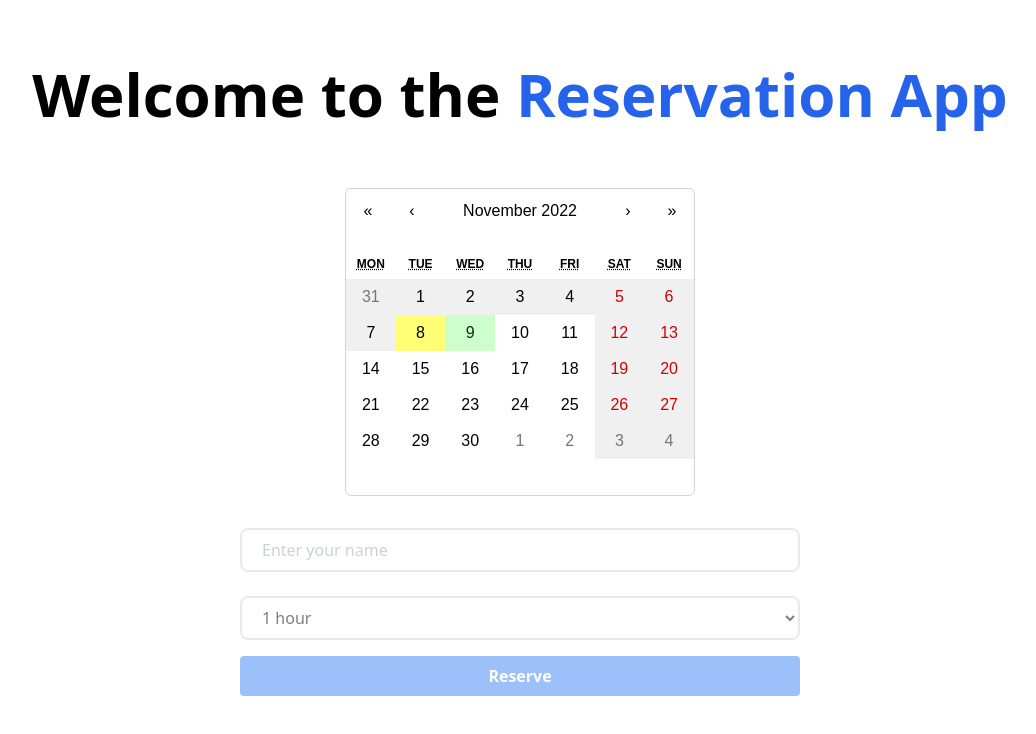
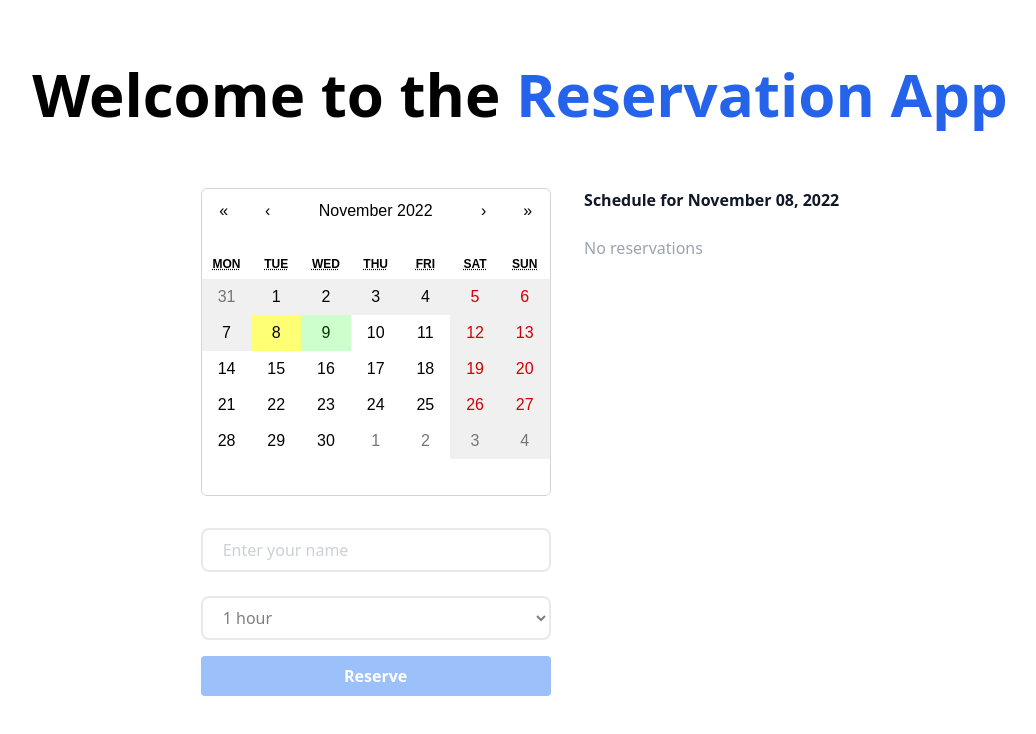
Before and after one commit to erfanansari/reservation-app, a Next.js app: page / in a window 1280 px wide. Shown: the top 734 px of the page, without its empty margins (120-1156 px from the left). Built offline with nearby package versions, Linux system fonts and the light colour scheme.

Commit message:
refactor: redesign UI

```diff
--- a/next.config.js
+++ b/next.config.js
@@ -1,4 +1,7 @@
 /** @type {import('next').NextConfig} */
 module.exports = {
   reactStrictMode: true,
+  images: {
+    domains: ['randomuser.me'],
+  },
 }
--- a/pages/index.tsx
+++ b/pages/index.tsx
@@ -11,7 +11,9 @@ import {
   isToday,
   startOfDay,
   startOfToday,
+  sub,
 } from 'date-fns'
+import Image from 'next/image'
 
 type Duration = '1' | '2' | '3' | '4' | '5' | '6' | '7' | '8' | 'next workday'
 
@@ -29,7 +31,6 @@ const Home: NextPage = () => {
   const [selectedDate, setSelectedDate] = useState<null | Date>(null)
   const [name, setName] = useState('')
   const [duration, setDuration] = useState<Duration>('1')
-  const [hoveredDate, setHoveredDate] = useState<null | Date>(selectedDate)
   const [hover, setHover] = useState(false)
 
   const [reservations, setReservations] = useState<Reservations>({
@@ -88,6 +89,8 @@ const Home: NextPage = () => {
     console.log(hoursLeft)
   }
 
+  const selectedDayReservations = reservations[formattedDate] || []
+
   return (
     <div className="flex min-h-screen flex-col items-center justify-center py-2">
       <Head>
@@ -101,8 +104,9 @@ const Home: NextPage = () => {
         </h1>
       </header>
       <main className="flex w-full flex-1 flex-col items-center mt-16 md:px-20 text-center">
-        <form onSubmit={onSubmit} className="flex flex-col md:w-[50%]">
-          <div className="mx-auto mb-8 flex min-h-[308px]">
+        <div className="flex md:w-[60%] justify-around">
+          <div>
+            <div className="mb-8 flex min-h-[308px]">
               <Calendar
                 className="border-1 border-gray-300 rounded-md"
                 value={selectedDate}
@@ -131,10 +135,11 @@ const Home: NextPage = () => {
                           className="h-full w-full absolute top-0 left-0 flex items-center justify-center"
                         >
                           <p
-                          className={`${hover ? 'block text-white' : 'hidden'}`}
+                            className={`${
+                              hover ? 'block text-white' : 'hidden'
+                            }`}
                           >
-                          {length}
-                          res
+                            {length} res
                           </p>
                         </div>
                       )
@@ -160,6 +165,7 @@ const Home: NextPage = () => {
                 }}
               />
             </div>
+            <form onSubmit={onSubmit} className="flex flex-col">
               <input
                 type="text"
                 className="border-2 border-gray-300 bg-white h-11 px-5 pr-16 rounded-lg text-md focus:outline-none
@@ -197,15 +203,42 @@ const Home: NextPage = () => {
                 Reserve
               </button>
             </form>
-        <ul className="mt-4 text-left">
-          {reservations[formattedDate]?.map((reservation) => (
-            <li key={reservation.name}>
-              <span className="mr-4 text-blue-600 font-bold">
-                {`${reservation.name} - ${reservation.duration}`}
-              </span>
+          </div>
+          <ul className="text-left">
+            <h2 className="font-semibold text-gray-900 mb-6">
+              Schedule for{' '}
+              {format(selectedDate || startOfToday(), 'MMMM dd, yyy')}{' '}
+            </h2>
+            {selectedDayReservations.length > 0 ? (
+              selectedDayReservations.map(({ name, duration }, i) => {
+                const durationText =
+                  duration === 'next workday'
+                    ? duration
+                    : `${duration} ${duration === '1' ? 'hour' : 'hours'}`
+
+                return (
+                  <li key={name} className="flex mb-4">
+                    <Image
+                      width={45}
+                      height={45}
+                      src={`https://randomuser.me/api/portraits/women/${
+                        i + 10
+                      }.jpg`}
+                      alt="avatar"
+                      className="rounded-full mr-4"
+                    />
+                    <div>
+                      <p>{name}</p>
+                      <p className="text-gray-400">{durationText}</p>
+                    </div>
                   </li>
-          ))}
+                )
+              })
+            ) : (
+              <p className="text-gray-400">No reservations</p>
+            )}
           </ul>
+        </div>
       </main>
     </div>
   )
```
Lines whose indentation alone changed are shown as unchanged.
